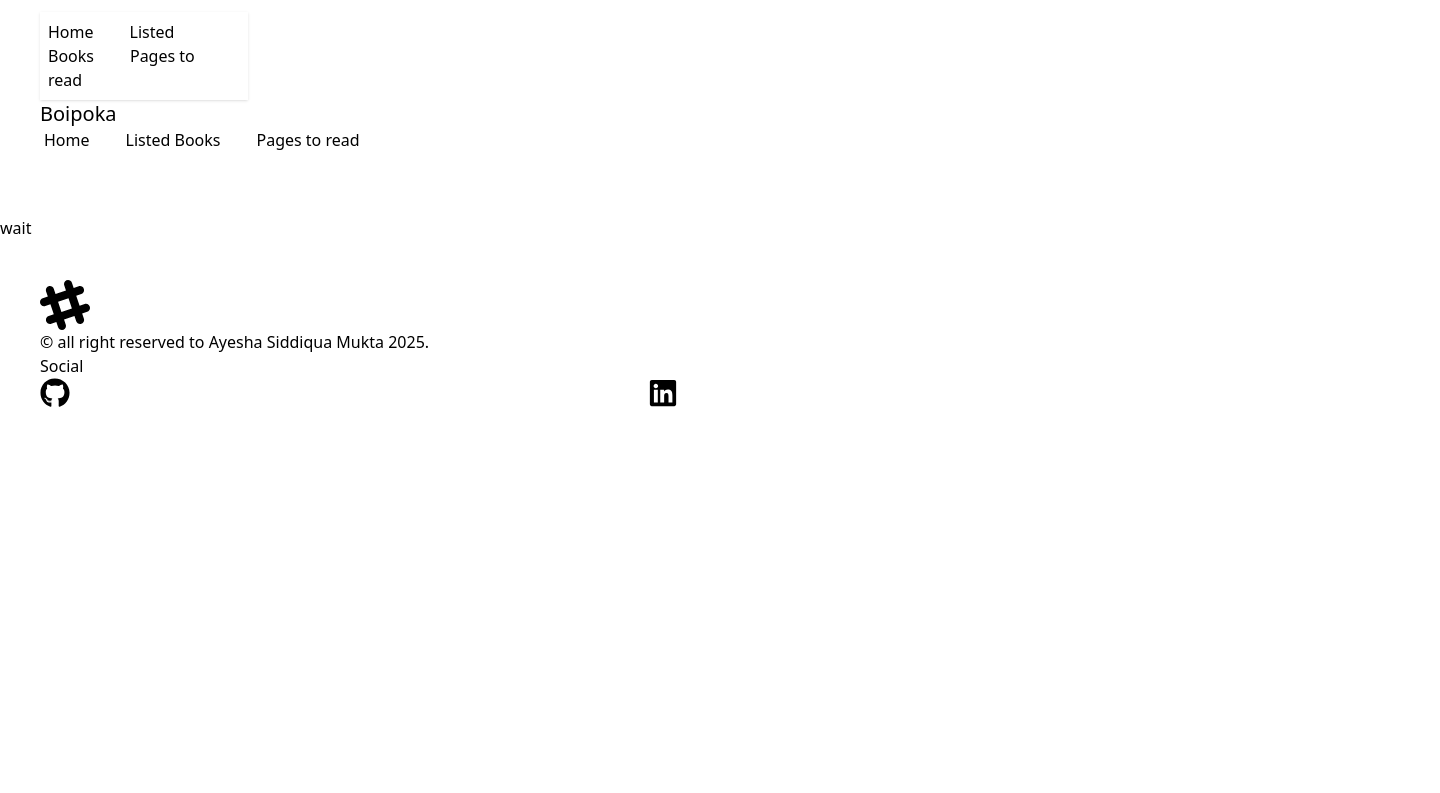
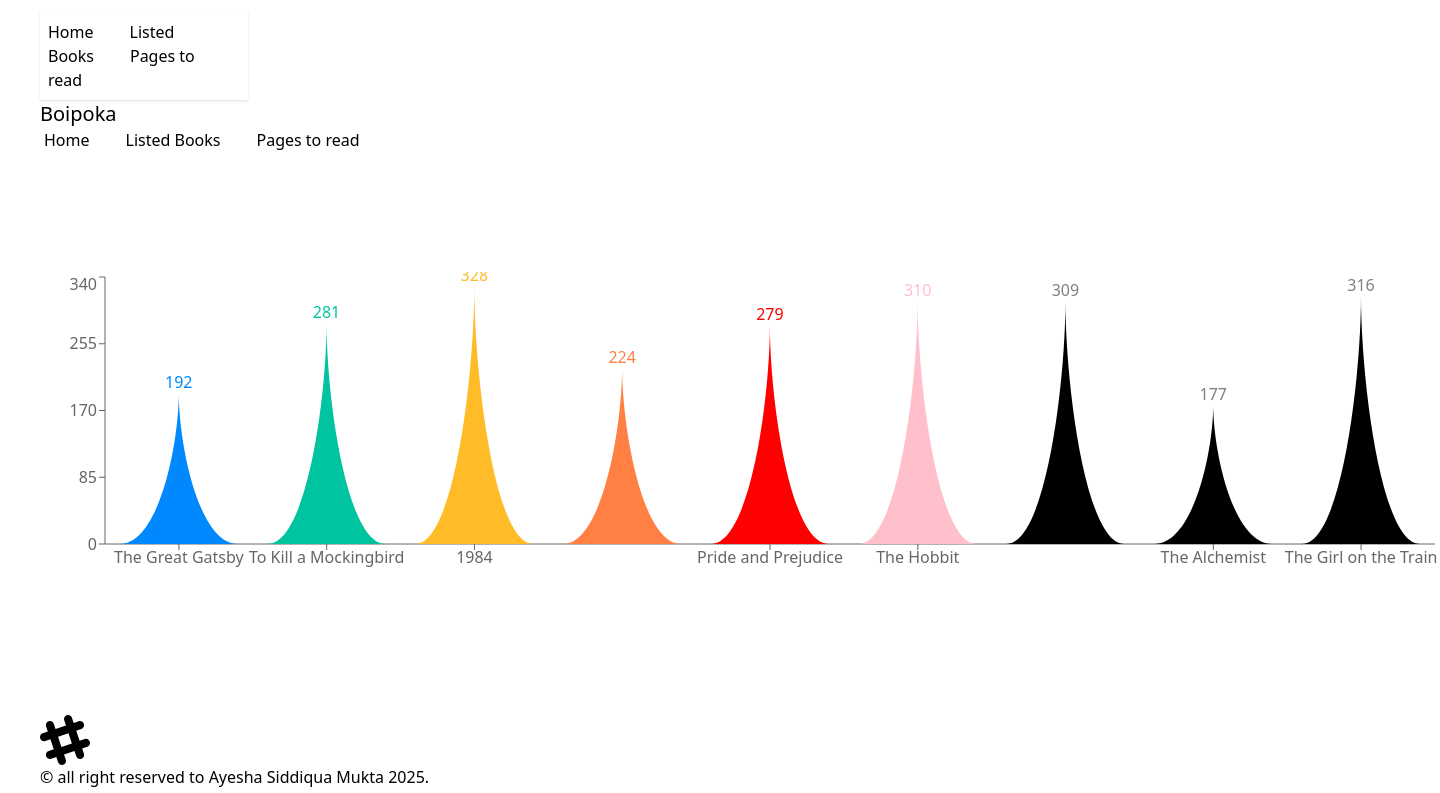
Before and after one commit to ayeshamukta/BoiPoka, a React (Vite) app: page /pages in a window 1280 px wide. Shown: the top 793 px of the page, 1440 px wide, since content can reach past the window. Built offline with nearby package versions, Linux system fonts and the light colour scheme.

Commit message:
added react toastify notification, graph in ratio of pages and name

```diff
--- a/package.json
+++ b/package.json
@@ -15,7 +15,9 @@
     "react-dom": "^19.0.0",
     "react-icons": "^5.5.0",
     "react-router-dom": "^7.5.3",
-    "react-tabs": "^6.1.0"
+    "react-tabs": "^6.1.0",
+    "react-toastify": "^11.0.5",
+    "recharts": "^2.15.3"
   },
   "devDependencies": {
     "@eslint/js": "^9.22.0",
--- a/src/Components/BookDetails/BookDetails.jsx
+++ b/src/Components/BookDetails/BookDetails.jsx
@@ -1,6 +1,8 @@
 import React from 'react';
 import { useLoaderData, useParams } from 'react-router-dom';
 import { addToReadList, addToWishList } from '../Utility/Utility';
+
+import { ToastContainer, toast } from 'react-toastify';
 
 const BookDetails = () => {
 
@@ -20,6 +22,7 @@
     const handleReadBooks=(id)=>
     {
         addToReadList(id);
+
     }
     const handleWishList=(id)=>
     {
@@ -53,6 +56,7 @@
                     <p>Rating:  <span className='text-black font-semibold'>{rating}</span></p>
                 </div>
                 <div className='flex gap-6'>
+                    <ToastContainer></ToastContainer>
                     <button className='btn btn-primary' onClick={()=>handleReadBooks(bookId)}>Mark as Read</button>
                     <button onClick={()=>handleWishList(bookId)} className='btn text-white btn-success'>Wishlist</button>
                 </div>
--- a/src/Components/ListedBooks/ListedBooks.jsx
+++ b/src/Components/ListedBooks/ListedBooks.jsx
@@ -5,6 +5,8 @@
 import { useLoaderData } from 'react-router-dom';
 import Book from '../Book/Book';
 const ListedBooks = () => {
+
+
     const allBooks = useLoaderData();
     const [readList, setReadList] = useState([]);
     const [wishList, setWishList] = useState([]);
--- a/src/Components/PagesToRead/PagesToRead.jsx
+++ b/src/Components/PagesToRead/PagesToRead.jsx
@@ -1,9 +1,54 @@
-import React from 'react';
+import React, { useEffect, useState } from 'react';
+import { useLoaderData } from 'react-router-dom';
+import { BarChart, Bar, Cell, XAxis, YAxis, CartesianGrid, Tooltip, } from 'recharts';
+
+const colors = ['#0088FE', '#00C49F', '#FFBB28', '#FF8042', 'red', 'pink'];
+
+const getPath = (x, y, width, height) => {
+    return `M${x},${y + height}C${x + width / 3},${y + height} ${x + width / 2},${y + height / 3}
+    ${x + width / 2}, ${y}
+    C${x + width / 2},${y + height / 3} ${x + (2 * width) / 3},${y + height} ${x + width}, ${y + height}
+    Z`;
+  };
+const TriangleBar = (props) => {
+    const { fill, x, y, width, height } = props;
+
+    return <path d={getPath(x, y, width, height)} stroke="none" fill={fill} />;
+  };
 
 const PagesToRead = () => {
+
+    const allBooks = useLoaderData();
+
+    const [data, setData] = useState([]);
+
+    useEffect(() => {
+        // console.log(allBooks);
+
+        const values = allBooks.map(book => ({ name: book.bookName, value: book.totalPages }))
+
+        setData(values);
+
+
+
+    }, [])
+
+    console.log(data);
     return (
-        <div>
-            <h3>wait</h3>
+        <div className='text-center mx-auto my-24 lg:px-10'>
+            <BarChart data={data} height={307} width={1400}>
+                <XAxis dataKey="name"></XAxis>
+                <YAxis />
+                <Tooltip />
+                <Bar dataKey="value" fill="#8884d8" shape={<TriangleBar />} label={{ position: 'top' }}>
+                {data.map((entry, index) => (
+                        <Cell key={`cell-${index}`} fill={colors[index % 20]} />
+                    ))}
+                </Bar>
+
+
+            </BarChart>
+
         </div>
     );
 };
--- a/src/Components/Utility/Utility.js
+++ b/src/Components/Utility/Utility.js
@@ -1,3 +1,6 @@
+import { toast } from 'react-toastify';
+
+
 const getReadList=()=>
 {
     const readListStr= localStorage.getItem('read-List');
@@ -18,6 +21,7 @@
     if(readList.includes(id))
     {
         console.log('already exist');
+        toast.info('Already Exist')
 
     }
     else
@@ -54,7 +58,8 @@
     const storedWishlist = getStoredWishList();
     if(storedWishlist.includes(id))
     {
-        console.log('this is already in wishlist');
+        // console.log('this is already in wishlist');
+        toast.info('Already in wishlist')
 
     }
     else
--- a/src/main.jsx
+++ b/src/main.jsx
@@ -13,6 +13,7 @@
 import BookDetails from './Components/BookDetails/BookDetails.jsx';
 import ListedBooks from './Components/ListedBooks/ListedBooks.jsx';
 import PagesToRead from './Components/PagesToRead/PagesToRead.jsx';
+
 const router = createBrowserRouter([
   {
     path: '/',
@@ -20,12 +21,16 @@
     element: <Layout></Layout>,
     children: [
       {
+        path:'',
+        element:<Home></Home>
+      },
+      {
         path:'/home',
         element:<Home></Home>
       },
       {
         path:'/books/:bookId',
-        loader:()=>fetch(`/public/booksData.json`),
+        loader:()=>fetch(`/booksData.json`),
         element:<BookDetails></BookDetails>
 
       },
@@ -37,9 +42,8 @@
       },
       {
         path:'/pages',
-
+        loader:()=>fetch(`/booksData.json`),
         element:<PagesToRead></PagesToRead>
-
       },
 
     ]
```
Also changed, not shown: 1 other file (tests, documents, lock files or other folders).
